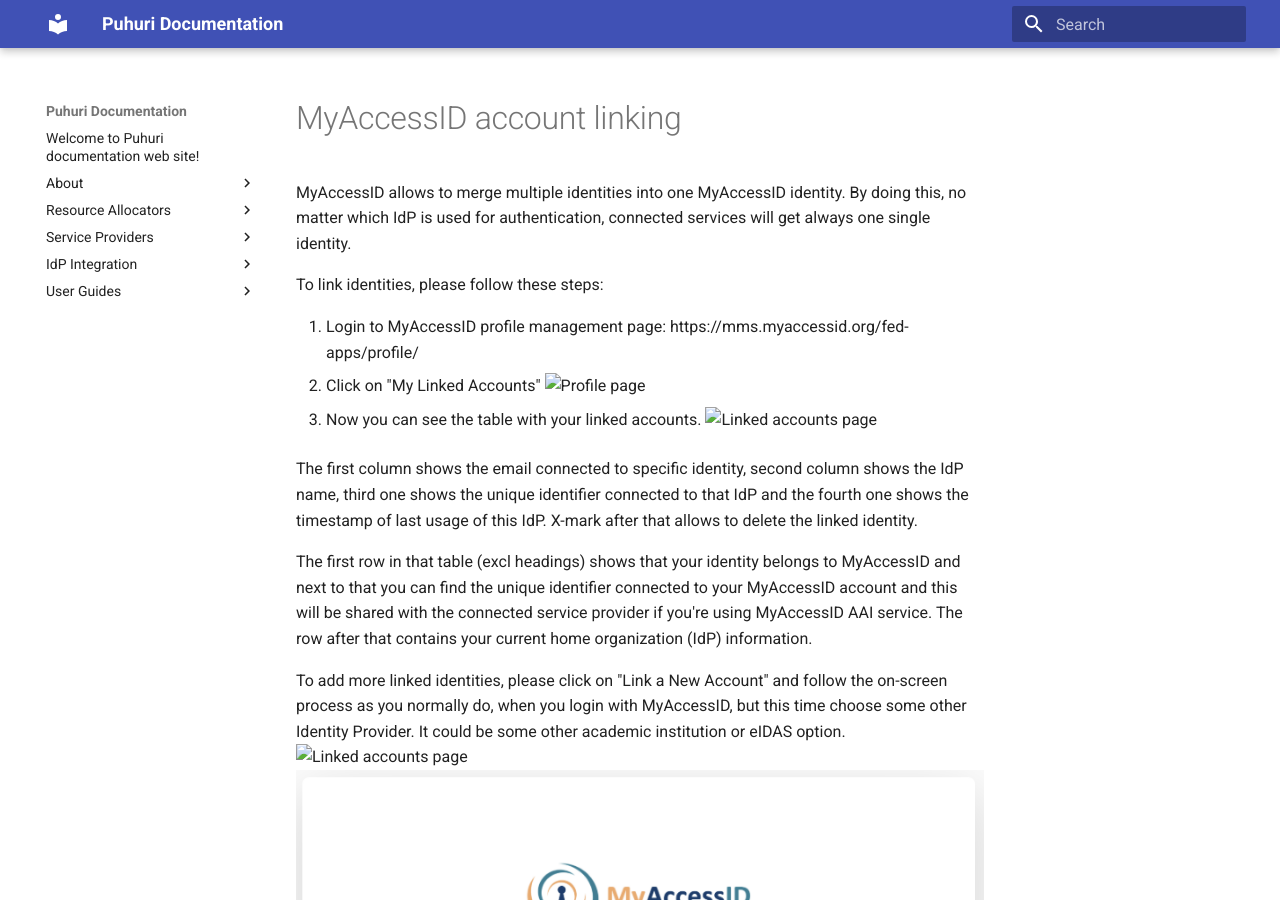
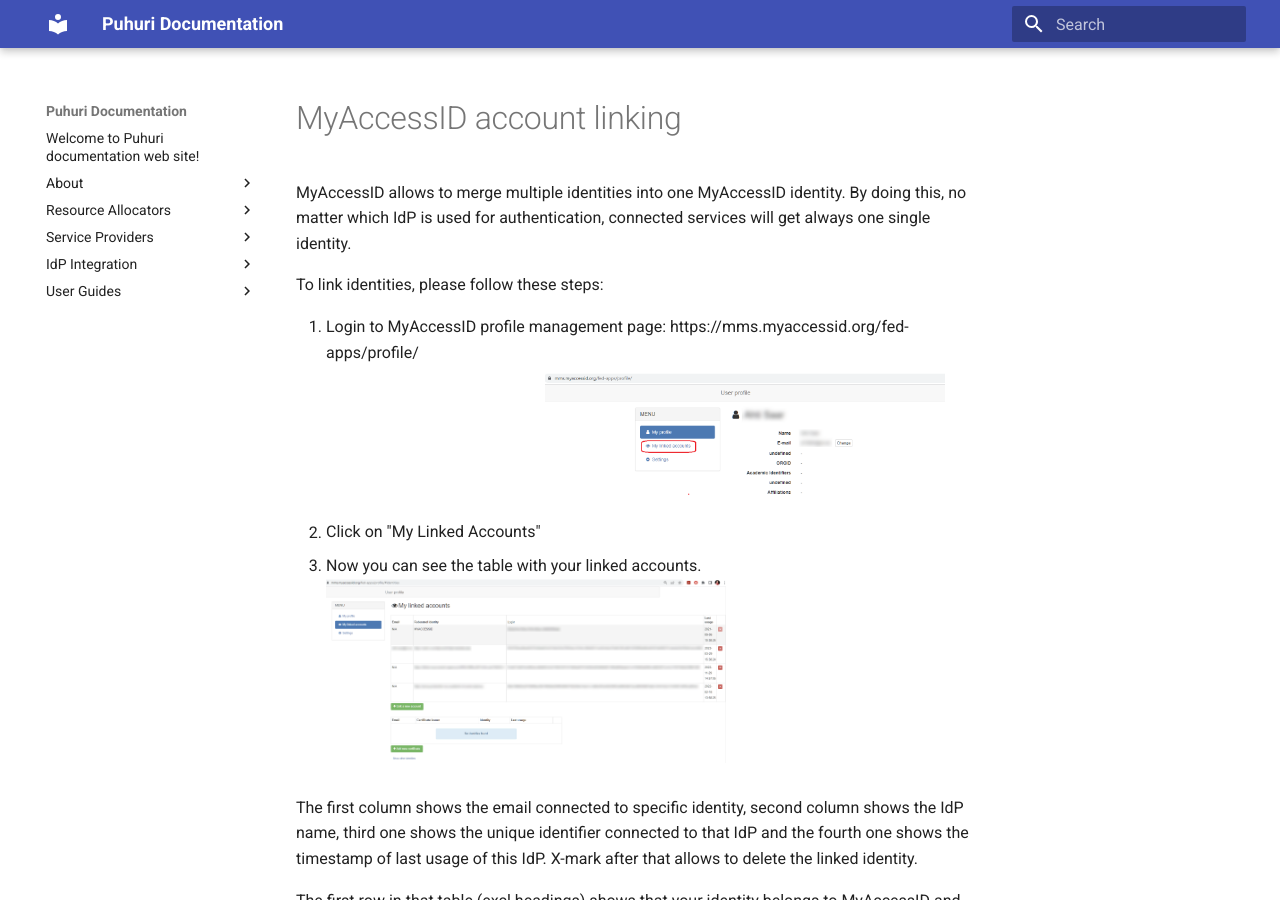
Before and after one commit to neicnordic/puhuri-web, an MkDocs documentation site: the page built from docs/user_guides/myaccessid_account_linking.md, in a window 1280 px wide and 900 px high. Built offline with MkDocs 1.6.1 and Material for MkDocs 9.7.7, drawn with Linux system fonts in a browser that asks for light colours.

Commit message:
Added myaccessid_account_linking.md

```diff
--- a/docs/user_guides/myaccessid_account_linking.md
+++ b/docs/user_guides/myaccessid_account_linking.md
@@ -6,10 +6,10 @@ To link identities, please follow these steps:
 
 1. Login to MyAccessID profile management page: https://mms.myaccessid.org/fed-apps/profile/
 2. Click on "My Linked Accounts"
-   ![Profile page](../assets/Profile1.PNG)
+   ![Profile page](../assets/Profile1.png){ width="400" }
 
 3. Now you can see the table with your linked accounts.
-   ![Linked accounts page](../assets/Linked_accounts1.PNG)
+   ![Linked accounts page](../assets/Linked_accounts1.png){ width="400" }
 
 The first column shows the email connected to specific identity, second column shows the IdP name, third one shows the unique identifier connected to that IdP and the fourth one shows the timestamp of last usage of this IdP. X-mark after that allows to delete the linked identity.
 
@@ -17,6 +17,6 @@ The first row in that table (excl headings) shows that your identity belongs to
 The row after that contains your current home organization (IdP) information.
 
 To add more linked identities, please click on "Link a New Account" and follow the on-screen process as you normally do, when you login with MyAccessID, but this time choose some other Identity Provider. It could be some other academic institution or eIDAS option.
-![Linked accounts page](../assets/Linked_accounts.PNG)
-![Linked accounts page](../assets/MyAccessID%20login.PNG)
+![Linked accounts page](../assets/Linked_accounts.png){ width="400" }
+![Linked accounts page](../assets/MyAccessID%20login.PNG){ width="400" }
 When everything is correct, then you will see a message on a green background that your identities are successfully linked.
```
